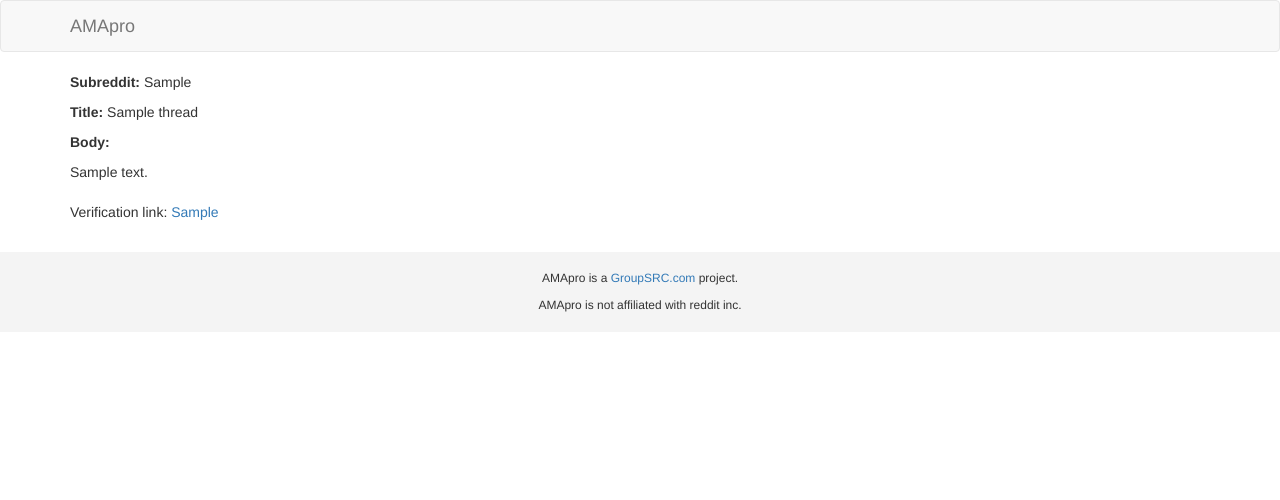
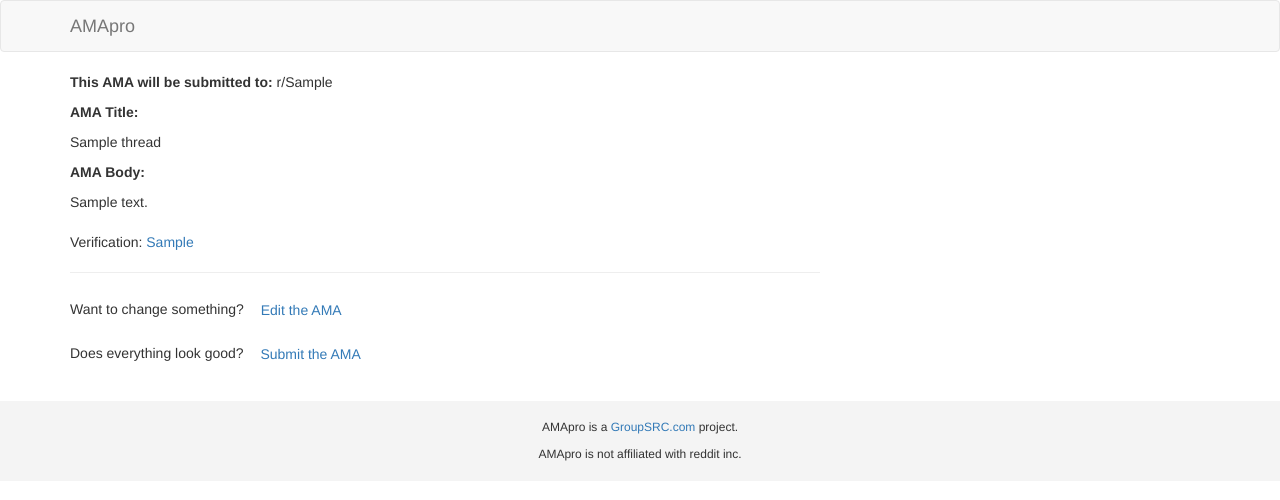
Before and after one commit to davedg629/easyama, a Flask app: page /preview/1 in a window 1280 px wide. Shown: the top 500 px of the page. Run offline with Flask 2, Linux system fonts and the light colour scheme; tables that the repository leaves empty hold one stand-in row (values such as "Sample post"); some libraries are stand-ins or nearby versions.

Commit message:
Edits to preview page copy

```diff
--- a/app/forms.py
+++ b/app/forms.py
@@ -39,4 +39,4 @@ class ThreadForm(Form):
         ]
     )
 
-    submit = SubmitField()
+    submit = SubmitField('Preview')
--- a/app/templates/preview.html
+++ b/app/templates/preview.html
@@ -4,12 +4,20 @@
 
     {{super()}}
 
-    <p><strong>Subreddit:</strong> {{ thread.subreddit }}</p>
+    <p><strong>This AMA will be submitted to:</strong> r/{{ thread.subreddit }}</p>
 
-    <p><strong>Title:</strong> {{ thread.title }}</p>
+    <p><strong>AMA Title:</strong></p>
 
-    <p><strong>Body:</strong></p>
+    <p>{{ thread.title }}</p>
 
-    <p>{{ thread.body }}<br /><br />Verification link: <a href="{{ thread.verification }}" target="_blank">{{ thread.verification }}</a></p>
+    <p><strong>AMA Body:</strong></p>
+
+    <p>{{ thread.body }}<br /><br />Verification: <a href="{{ thread.verification }}" target="_blank">{{ thread.verification }}</a></p>
+
+    <hr />
+
+    <p>Want to change something? <a class="btn" href="#">Edit the AMA</a></p>
+
+    <p>Does everything look good? <a class="btn" href="#">Submit the AMA</a></p>
 
 {% endblock %}
```
